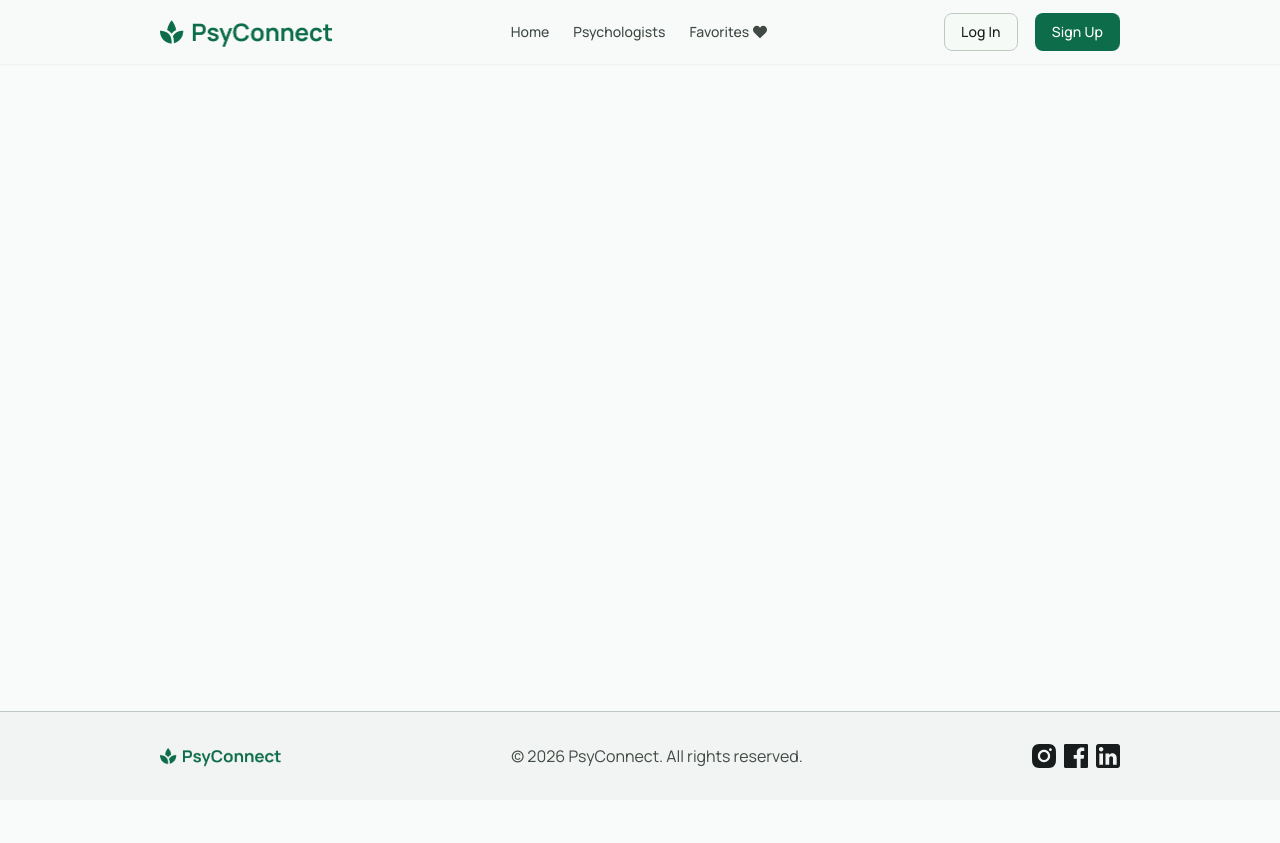
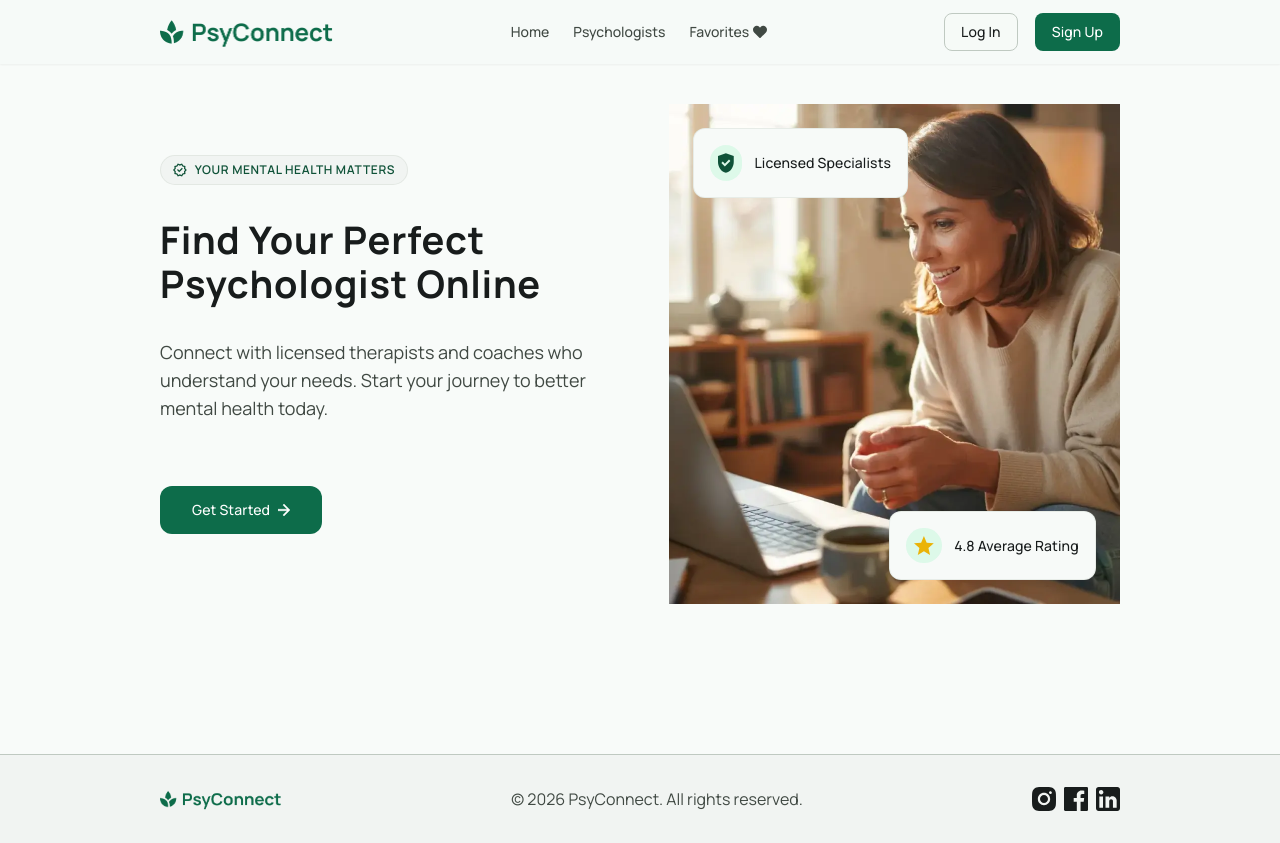
Before and after one commit to OleksandrProtchenko/psyConnect, a Next.js app: page / in a window 1280 px wide. Before the commit the page ends 800 px from the top, so only its background shows below. Built offline with nearby package versions, Linux system fonts and the light colour scheme.

Commit message:
add hero section with image and styles

```diff
--- a/app/globals.css
+++ b/app/globals.css
@@ -24,6 +24,8 @@
   --color-green-hover: #0c4a34;
   --color-green-active: #0a3425;
   --color-error: #ba1a1a;
+  --color-rating: #eab308;
+
   --color-backdrop: rgba(0, 0, 0, 0.73);
 
   --transition-default: 0.3s ease-in-out;
@@ -33,6 +35,7 @@
   --lh-descr: 1.56;
   --lh-title: 1.17;
   --lh-input: 1.38;
+  --lh-tag: 1.33;
   --ls-default: 0.01em;
   --ls-title: 0.02em;
   --ls-subtitle: 0.05em;
--- a/components/Footer/Footer.module.css
+++ b/components/Footer/Footer.module.css
@@ -62,6 +62,8 @@
 }
 
 .socialIcon {
+  width: 24px;
+  height: 24px;
   fill: currentColor;
 }
 
--- a/components/Home/Hero/Hero.module.css
+++ b/components/Home/Hero/Hero.module.css
@@ -0,0 +1,153 @@
+.heroWrapper {
+  width: 100%;
+  padding-top: 40px;
+  padding-bottom: 118px;
+  margin-bottom: 32px;
+}
+
+.heroContainer {
+  display: flex;
+  justify-content: space-between;
+}
+
+.heroContent {
+  padding-top: 51px;
+  max-width: 632px;
+}
+
+.heroTag {
+  display: flex;
+  align-items: center;
+  justify-content: center;
+  padding: 6px 10px;
+  background: var(--color-modal-background);
+  border-radius: 9999px;
+  border: 1px solid rgba(191, 201, 193, 0.3);
+  width: 248px;
+  gap: 8px;
+  margin-bottom: 32px;
+}
+
+.heroTagIcon {
+  width: 14px;
+  height: 14px;
+  fill: var(--color-subgreen);
+}
+
+.heroTagText {
+  font-weight: var(--font-semibold);
+  font-size: 12px;
+  line-height: var(--lh-tag);
+  letter-spacing: var(--ls-subtitle);
+  text-transform: uppercase;
+  color: var(--color-subgreen);
+}
+
+.heroTitle {
+  font-size: var(--fz-title);
+  line-height: var(--lh-title);
+  letter-spacing: var(--ls-title);
+  margin-bottom: 32px;
+}
+
+.heroDescription {
+  max-width: 465px;
+  font-size: var(--fz-text);
+  line-height: var(--lh-descr);
+  color: var(--color-descr);
+  margin-bottom: 64px;
+}
+
+.heroBtn {
+  padding: 13px 31px;
+  gap: 8px;
+  border-radius: 12px;
+}
+
+.heroBtnIcon {
+  width: 12px;
+  height: 12px;
+  fill: currentColor;
+  color: currentColor;
+  transition: transform var(--transition-default);
+}
+
+@media (hover: hover) {
+  .heroBtn:hover .heroBtnIcon {
+    transform: translateX(4px);
+  }
+}
+
+.heroImageWrapper {
+  position: relative;
+  width: 632px;
+  height: 500px;
+}
+
+.heroImageLicenseWrapper,
+.heroImageRatingWrapper {
+  position: absolute;
+  display: flex;
+  align-items: center;
+  justify-content: center;
+  gap: 12px;
+  background: #f7faf8;
+  border-radius: 12px;
+  border: 1px solid rgba(191, 201, 193, 0.3);
+}
+
+.heroImageLicenseWrapper {
+  top: 24px;
+  left: 24px;
+  width: 215px;
+  height: 70px;
+}
+
+.heroImageRatingWrapper {
+  bottom: 24px;
+  right: 24px;
+  width: 207px;
+  height: 69px;
+}
+
+.heroImageLicenseIconWrapper,
+.heroImageRatingIconWrapper {
+  width: 32px;
+  height: 36px;
+  background: var(--color-modal-background);
+  border-radius: 9999px;
+  display: flex;
+  align-items: center;
+  justify-content: center;
+  background: rgba(160, 244, 200, 0.3);
+}
+.heroImageLicenseIcon {
+  width: 16px;
+  height: 20px;
+  fill: var(--color-subgreen);
+}
+
+.heroImageLicenseText,
+.heroImageRatingText {
+  font-weight: var(--font-medium);
+  font-size: var(--fz-default);
+  line-height: var(--lh-default);
+  letter-spacing: var(--ls-default);
+}
+
+.heroImage {
+  width: 100%;
+  height: 100%;
+  display: block;
+  object-fit: cover;
+}
+
+.heroImageRatingIconWrapper {
+  width: 36px;
+  height: 35px;
+}
+.heroImageRatingIcon {
+  width: 20px;
+  height: 19px;
+  fill: var(--color-rating);
+}
--- a/components/Home/Hero/Hero.tsx
+++ b/components/Home/Hero/Hero.tsx
@@ -1,11 +1,49 @@
+import { Icon } from '@/components/ui/Icon/Icon';
+import Image from 'next/image';
+import { AppButton } from '@/components/ui/Button/Button';
 import css from './Hero.module.css';
 
 export default function Hero() {
   return (
     <div className={css.heroWrapper}>
-      <div className="container">
-        <div className={css.heroContent}></div>
-        <div className={css.heroImageWrapper}></div>
+      <div className={`container ${css.heroContainer}`}>
+        <div className={css.heroContent}>
+          <div className={css.heroTag}>
+            <Icon className={css.heroTagIcon} name="hero-tag" />
+            <p className={css.heroTagText}>your mental health matters</p>
+          </div>
+          <h1 className={css.heroTitle}>
+            Find Your Perfect Psychologist Online
+          </h1>
+          <p className={css.heroDescription}>
+            Connect with licensed therapists and coaches who understand your
+            needs. Start your journey to better mental health today.
+          </p>
+          <AppButton className={css.heroBtn} variant="secondary">
+            Get Started <Icon className={css.heroBtnIcon} name="arrow-btn" />
+          </AppButton>
+        </div>
+        <div className={css.heroImageWrapper}>
+          <div className={css.heroImageLicenseWrapper}>
+            <span className={css.heroImageLicenseIconWrapper}>
+              <Icon className={css.heroImageLicenseIcon} name="license" />
+            </span>
+            <p className={css.heroImageLicenseText}>Licensed Specialists</p>
+          </div>
+          <Image
+            className={css.heroImage}
+            src="/Hero.webp"
+            alt="Hero Image"
+            width={630}
+            height={498}
+          />
+          <div className={css.heroImageRatingWrapper}>
+            <span className={css.heroImageRatingIconWrapper}>
+              <Icon className={css.heroImageRatingIcon} name="rating" />
+            </span>
+            <p className={css.heroImageRatingText}>4.8 Average Rating</p>
+          </div>
+        </div>
       </div>
     </div>
   );
--- a/components/ui/Button/Button.module.css
+++ b/components/ui/Button/Button.module.css
@@ -1,4 +1,7 @@
 .btn {
+  display: flex;
+  align-items: center;
+  justify-content: center;
   border-radius: var(--border-radius-button);
   padding: 8px 16px;
   background: var(--color-body-background);
```
Also changed, not shown: public/Hero.webp (added), public/sprite.svg.
